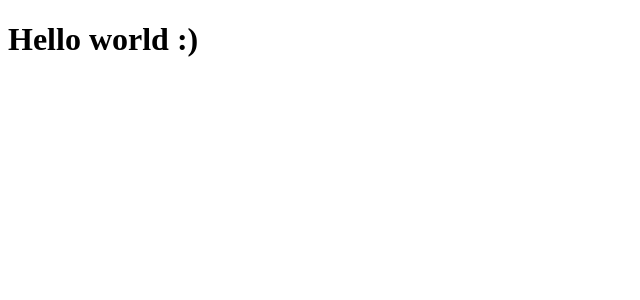
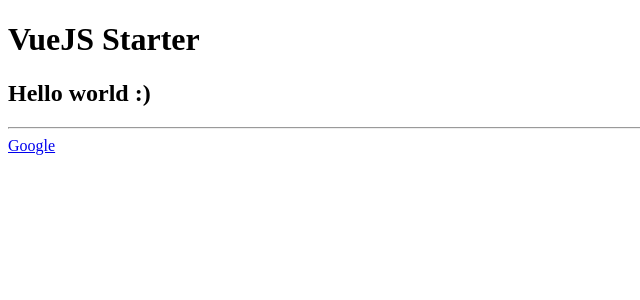
Before and after one commit to gabrielmustiere/vue-starter, a Vue app: page / in a window 1280 px wide. Shown: the top 300 px of the page, without its empty margins (0-640 px from the left). Built offline with nearby package versions, Linux system fonts and the light colour scheme.

Commit message:
interpolation data & methods

```diff
--- a/src/App.vue
+++ b/src/App.vue
@@ -1,14 +1,26 @@
 <template>
- <h1>{{ title }}</h1>
+  <div>
+    <h1>{{ title }}</h1>
+    <h2>{{ sayTtitle() }}</h2>
+    <hr>
+    <a :href="link">Google</a>
+  </div>
 </template>
 
 <script>
 export default {
-  name: "app",
+  template: "",
   data: function() {
     return {
-      title: "Hello world :)"
+      title: "VueJS Starter",
+      helloWorld: "Hello world :)",
+      link: "http://wwww.google.fr"
     };
+  },
+  methods: {
+    sayTtitle: function() {
+      return this.helloWorld;
+    }
   }
 };
 </script>
```
